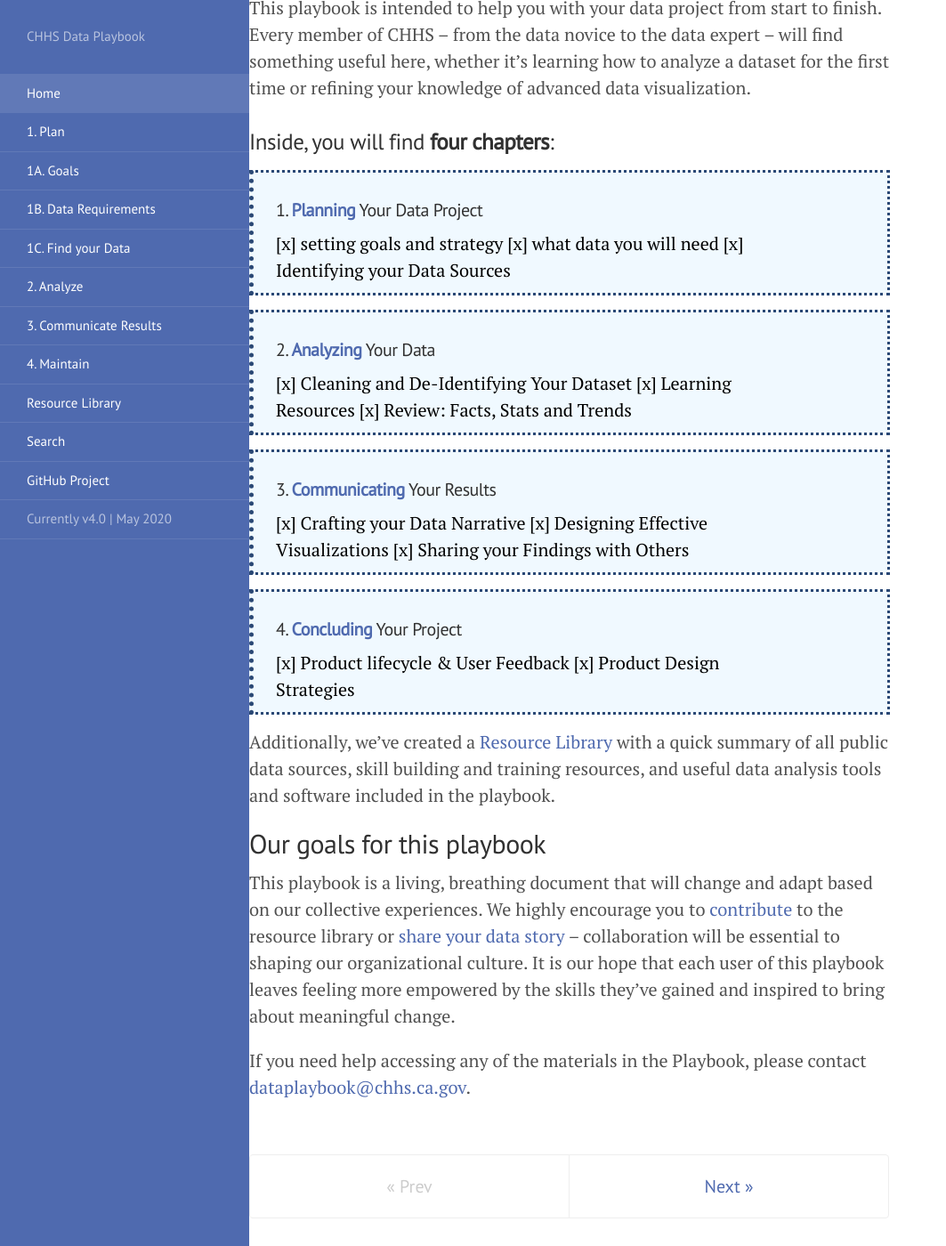
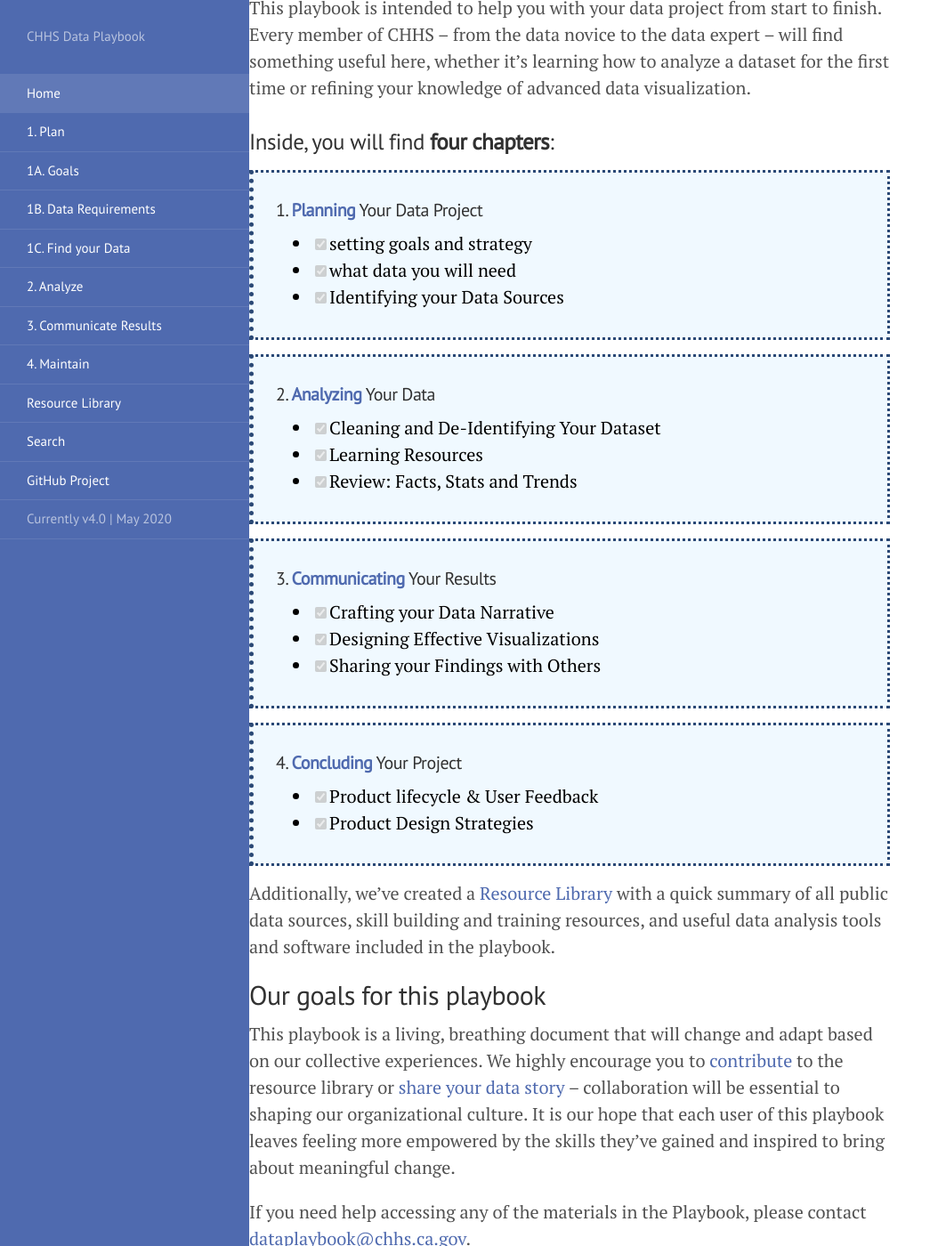
Before and after one commit to chhsdata/dataplaybook, a Jekyll site: the page built from index.md, in a window 1280 px wide and 1400 px high, scrolled down 567 px. Shown: the whole window at 89% size, without its empty margins (0-1063 px from the left). Built offline with Jekyll 4.4.1, drawn with Linux system fonts in a browser that asks for light colours; Markdown is read by kramdown in place of the engine named in the settings.

Commit message:
task list v4

```diff
--- a/_config.yml
+++ b/_config.yml
@@ -5,7 +5,7 @@ description:      'CHHS Data Playbook'
 url:              'https://gellertnp.github.io/dataplaybook'
 baseurl:          'https://gellertnp.github.io/dataplaybook'
 
-markdown:         CommonMarkGhPages
+# markdown:         CommonMarkGhPages
 
 author:
   name:           'California Health and Human Services Agency'
--- a/index.md
+++ b/index.md
@@ -14,23 +14,23 @@ This playbook is intended to help you with your data project from start to finis
 ### Inside, you will find **four chapters**:
 
 >#### 1. **[Planning]({{ site.baseurl }}/plan/)** Your Data Project
-> [x] setting goals and strategy
-> [x] what data you will need
-> [x] Identifying your Data Sources
+>- [x] setting goals and strategy
+>- [x] what data you will need
+>- [x] Identifying your Data Sources
 
 >#### 2. **[Analyzing]({{ site.baseurl }}/analyze/)** Your Data
-> [x] Cleaning and De-Identifying Your Dataset
-> [x] Learning Resources
-> [x] Review: Facts, Stats and Trends
+>- [x] Cleaning and De-Identifying Your Dataset
+>- [x] Learning Resources
+>- [x] Review: Facts, Stats and Trends
 
 >#### 3. **[Communicating]({{ site.baseurl }}/communicate/)** Your Results
-> [x] Crafting your Data Narrative
-> [x] Designing Effective Visualizations
-> [x] Sharing your Findings with Others
+>- [x] Crafting your Data Narrative
+>- [x] Designing Effective Visualizations
+>- [x] Sharing your Findings with Others
 
 >#### 4. **[Concluding]({{ site.baseurl }}/maintain/)** Your Project
-> [x] Product lifecycle & User Feedback
-> [x] Product Design Strategies
+>- [x] Product lifecycle & User Feedback
+>- [x] Product Design Strategies
 
 Additionally, we’ve created a [Resource Library]({{ site.baseurl }}/resource_library/) with a quick summary of all public data sources, skill building and training resources, and useful data analysis tools and software included in the playbook.
 
```
